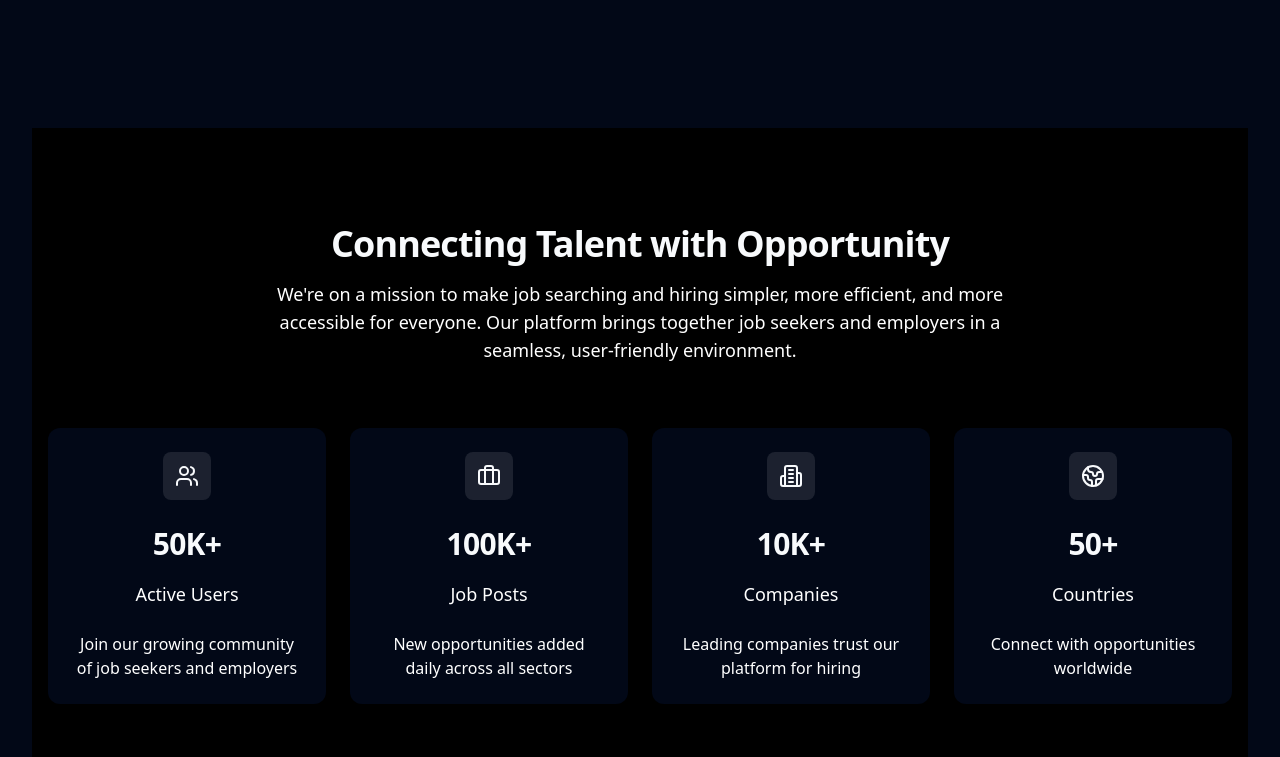
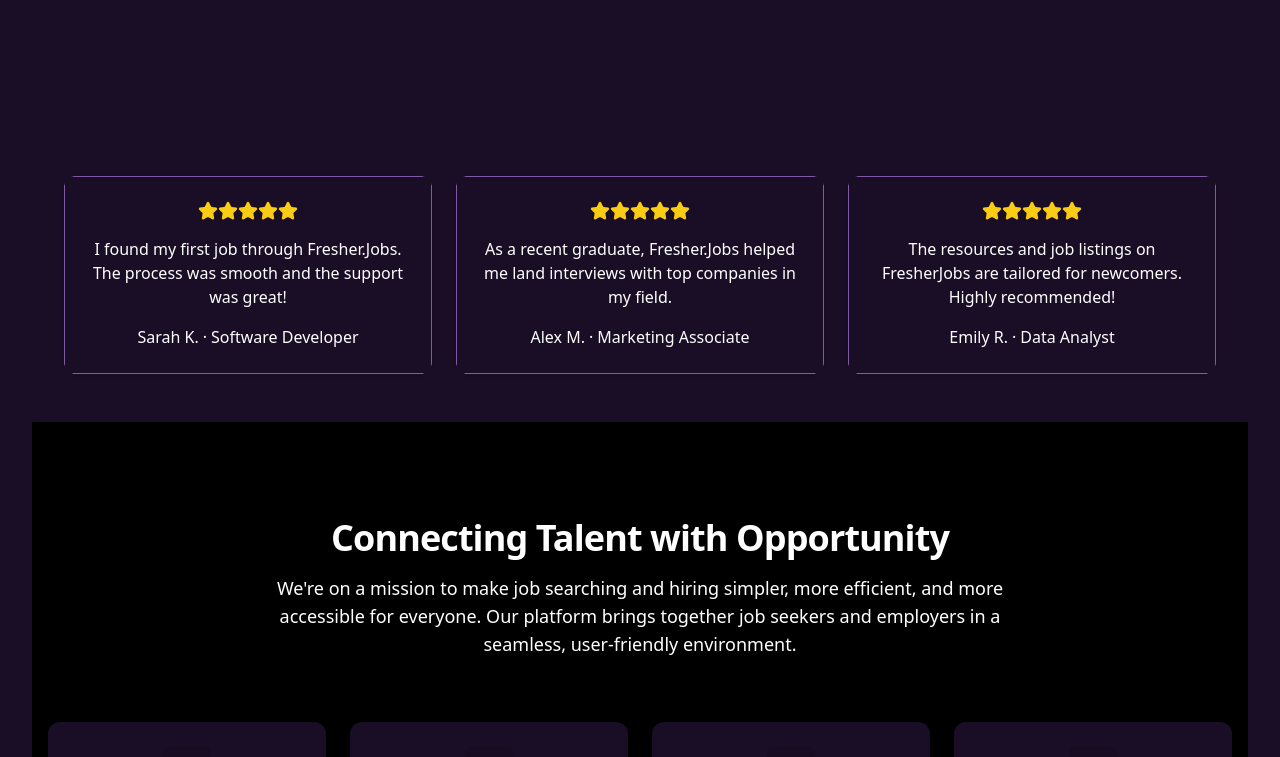
Before and after one commit to mdraseltalukder/JOBREX-PROJECT, a React (Vite) app: page / in a window 1280 px wide. Shown: the part 740-1497 px from the top of the page. Built offline with nearby package versions, Linux system fonts and the light colour scheme; no server answers.

Commit message:
feat:clerd auth, design all page

```diff
--- a/package.json
+++ b/package.json
@@ -11,6 +11,7 @@
   },
   "dependencies": {
     "@clerk/clerk-react": "^5.21.1",
+    "@clerk/themes": "^2.2.8",
     "@radix-ui/react-icons": "^1.3.2",
     "@radix-ui/react-select": "^2.1.4",
     "@radix-ui/react-slot": "^1.1.1",
--- a/src/Components/Header.jsx
+++ b/src/Components/Header.jsx
@@ -1,5 +1,6 @@
 import { Button } from '@/components/ui/button';
-import { SignedIn, SignedOut, SignIn, SignUp, UserButton } from '@clerk/clerk-react';
+import { SignedIn, SignedOut, SignIn, UserButton } from '@clerk/clerk-react';
+import { Briefcase, DotIcon } from 'lucide-react';
 import { useState } from 'react';
 import ThemeToggle from './mode-toggle';
 
@@ -16,7 +17,9 @@
 
   return (
     <div className="flex justify-between items-center container">
+   <a href="/">
    <h2 className='text-3xl font-thin'>JOBREX JOB</h2>
+   </a>
 
     <div className='flex gap-3 justify-center items-center'>
     <div>
@@ -30,7 +33,21 @@
         <Button onClick={() => setShowSignin(true)}>Login</Button>
       </SignedOut>
       <SignedIn>
-        <UserButton/>
+        <UserButton
+          appearance={{
+            elements: {
+              avatarBox:'size-10'
+            }
+          }}
+           >
+           <UserButton.MenuItems>
+          <UserButton.Link
+            label="My Job"
+            labelIcon={<Briefcase size={19} />}
+            href="/myjobs"
+          />
+        </UserButton.MenuItems>
+        </UserButton>
       </SignedIn>
    {
     showSignin && (
@@ -38,7 +55,11 @@
       onClick={handleOverlayClick}
       >
 
-     <SignIn/>
+     <SignIn
+     signUpForceRedirectUrl='/onboard'
+      fallbackRedirectUrl='/onboard'
+
+     />
    </div>
     )
    }
--- /dev/null
+++ b/src/Components/Revews.jsx
@@ -0,0 +1,58 @@
+import { Card, CardContent } from "@/components/ui/card"
+import { Star } from 'lucide-react'
+
+
+
+const testimonials= [
+  {
+    quote: "I found my first job through Fresher.Jobs. The process was smooth and the support was great!",
+    author: "Sarah K.",
+    role: "Software Developer"
+  },
+  {
+    quote: "As a recent graduate, Fresher.Jobs helped me land interviews with top companies in my field.",
+    author: "Alex M.",
+    role: "Marketing Associate"
+  },
+  {
+    quote: "The resources and job listings on FresherJobs are tailored for newcomers. Highly recommended!",
+    author: "Emily R.",
+    role: "Data Analyst"
+  }
+]
+
+
+export default function Revews() {
+  return (
+    <section className="w-full px-4 py-12 ">
+      <div className="max-w-6xl mx-auto space-y-12 bg-[#1a0d26]
+      ">
+        {/* Testimonials */}
+        <div className="grid gap-6 md:grid-cols-3 ">
+          {testimonials.map((testimonial, index) => (
+            <Card key={index} className="bg-white">
+              <CardContent className="p-6 bg-[#1a0d26]">
+                <div className="flex items-center justify-center mb-4">
+                  {[...Array(5)].map((_, i) => (
+                    <Star
+                      key={i}
+                      className="w-5 h-5 fill-yellow-400 text-yellow-400"
+                    />
+                  ))}
+                </div>
+                <p className="mb-4  text-white">{testimonial.quote}</p>
+                <div className="text-white">
+                  <span>{testimonial.author}</span>
+                  <span className="mx-1">·</span>
+                  <span>{testimonial.role}</span>
+                </div>
+              </CardContent>
+            </Card>
+          ))}
+        </div>
+
+
+      </div>
+    </section>
+  )
+}
--- a/src/Pages/Home.jsx
+++ b/src/Pages/Home.jsx
@@ -9,6 +9,7 @@
 } from "@/components/ui/select"
 import { Search } from 'lucide-react'
 import About from "./About"
+import Revews from "@/Components/Revews"
 
 export default function Home() {
   return (<>
@@ -66,7 +67,7 @@
         </div>
       </div>
     </div>
-
+<Revews/>
     <About/>
 
     </>
--- a/src/index.css
+++ b/src/index.css
@@ -2,58 +2,56 @@
 @tailwind components;
 @tailwind utilities;
 @layer base {
-  :root {
-    --background: 0 0% 100%;
-    --foreground: 222.2 84% 4.9%;
-    --card: 0 0% 100%;
-    --card-foreground: 222.2 84% 4.9%;
-    --popover: 0 0% 100%;
-    --popover-foreground: 222.2 84% 4.9%;
-    --primary: 222.2 47.4% 11.2%;
-    --primary-foreground: 210 40% 98%;
-    --secondary: 210 40% 96.1%;
-    --secondary-foreground: 222.2 47.4% 11.2%;
-    --muted: 210 40% 96.1%;
-    --muted-foreground: 215.4 16.3% 46.9%;
-    --accent: 210 40% 96.1%;
-    --accent-foreground: 222.2 47.4% 11.2%;
-    --destructive: 0 84.2% 60.2%;
-    --destructive-foreground: 210 40% 98%;
-    --border: 214.3 31.8% 91.4%;
-    --input: 214.3 31.8% 91.4%;
-    --ring: 222.2 84% 4.9%;
-    --chart-1: 12 76% 61%;
-    --chart-2: 173 58% 39%;
-    --chart-3: 197 37% 24%;
-    --chart-4: 43 74% 66%;
-    --chart-5: 27 87% 67%;
-    --radius: 0.5rem
+
+
+
+
+  :root  {
+    --background: 271 100% 100%;
+    --foreground: 271 5% 10%;
+    --card: 271 50% 100%;
+    --card-foreground: 271 5% 15%;
+    --popover: 271 100% 100%;
+    --popover-foreground: 271 100% 10%;
+    --primary: 271 0% 0%;
+    --primary-foreground: 0 0% 100%;
+    --secondary: 271 30% 90%;
+    --secondary-foreground: 0 0% 0%;
+    --muted: 233 30% 95%;
+    --muted-foreground: 271 5% 40%;
+    --accent: 233 30% 90%;
+    --accent-foreground: 271 5% 15%;
+    --destructive: 0 100% 50%;
+    --destructive-foreground: 271 5% 100%;
+    --border: 271 30% 82%;
+    --input: 271 30% 50%;
+    --ring: 271 0% 0%;
+    --radius: 0.5rem;
   }
-  .dark {
-    --background: 222.2 84% 4.9%;
-    --foreground: 210 40% 98%;
-    --card: 222.2 84% 4.9%;
-    --card-foreground: 210 40% 98%;
-    --popover: 222.2 84% 4.9%;
-    --popover-foreground: 210 40% 98%;
-    --primary: 210 40% 98%;
-    --primary-foreground: 222.2 47.4% 11.2%;
-    --secondary: 217.2 32.6% 17.5%;
-    --secondary-foreground: 210 40% 98%;
-    --muted: 217.2 32.6% 17.5%;
-    --muted-foreground: 215 20.2% 65.1%;
-    --accent: 217.2 32.6% 17.5%;
-    --accent-foreground: 210 40% 98%;
-    --destructive: 0 62.8% 30.6%;
-    --destructive-foreground: 210 40% 98%;
-    --border: 217.2 32.6% 17.5%;
-    --input: 217.2 32.6% 17.5%;
-    --ring: 212.7 26.8% 83.9%;
-    --chart-1: 220 70% 50%;
-    --chart-2: 160 60% 45%;
-    --chart-3: 30 80% 55%;
-    --chart-4: 280 65% 60%;
-    --chart-5: 340 75% 55%;
+  .dark  {
+    --background: 271 50% 10%;
+    --foreground: 271 5% 100%;
+    --card: 271 50% 10%;
+    --card-foreground: 271 5% 100%;
+    --popover: 271 50% 5%;
+    --popover-foreground: 271 5% 100%;
+    --primary: 271 0% 0%;
+    --primary-foreground: 0 0% 100%;
+    --secondary: 271 30% 20%;
+    --secondary-foreground: 0 0% 100%;
+    --muted: 233 30% 25%;
+    --muted-foreground: 271 5% 65%;
+    --accent: 233 30% 25%;
+    --accent-foreground: 271 5% 95%;
+    --destructive: 0 100% 50%;
+    --destructive-foreground: 271 5% 100%;
+    --border: 271 30% 50%;
+    --input: 271 30% 50%;
+    --ring: 271 0% 0%;
+    --radius: 0.5rem;
+
+
+
 
     .ring-offset-background {
 
--- a/src/main.jsx
+++ b/src/main.jsx
@@ -1,8 +1,10 @@
 import { ClerkProvider } from '@clerk/clerk-react'
+import { dark } from '@clerk/themes'
 import { StrictMode } from 'react'
 import { createRoot } from 'react-dom/client'
 import App from './App.jsx'
 import './index.css'
+
 
 
 const PUBLISHABLE_KEY = import.meta.env.VITE_CLERK_PUBLISHABLE_KEY
@@ -14,7 +16,13 @@
 
 createRoot(document.getElementById('root')).render(
   <StrictMode>
-  <ClerkProvider publishableKey={PUBLISHABLE_KEY} afterSignOutUrl="/">
+  <ClerkProvider publishableKey={PUBLISHABLE_KEY} afterSignOutUrl="/"
+    appearance={{
+
+      baseTheme: dark,
+
+      }}
+   >
       <App />
     </ClerkProvider>
   </StrictMode>,
--- /dev/null
+++ b/src/utils/supabase.js
@@ -0,0 +1,7 @@
+import { createClient } from '@supabase/supabase-js';
+
+const supabaseUrl = import.meta.env.VITE_SUPABASE_URL;
+const supabaseKey = import.meta.env.VITE_SUPABASE_ANON_KEY;
+const supabase = createClient(supabaseUrl, supabaseKey);
+
+export default supabase
```
Also changed, not shown: 2 other files (tests, documents, lock files or other folders).
